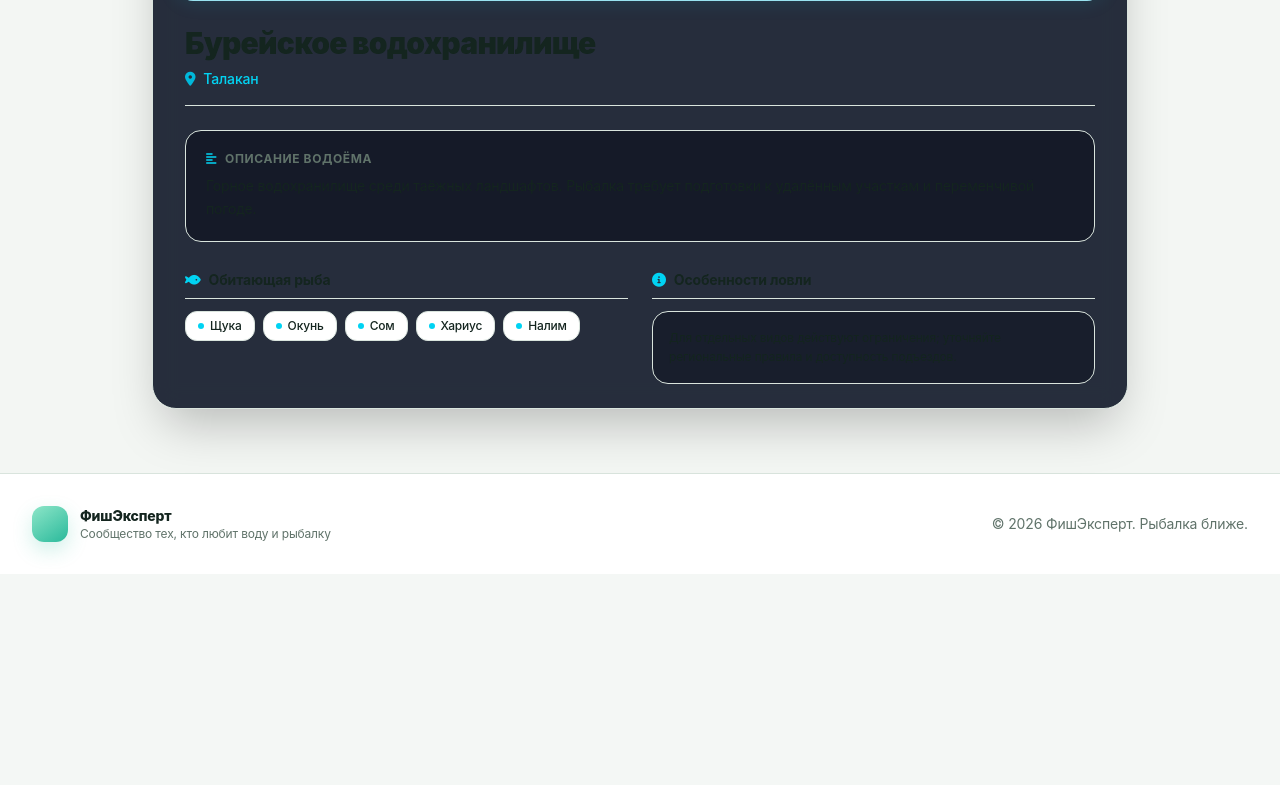
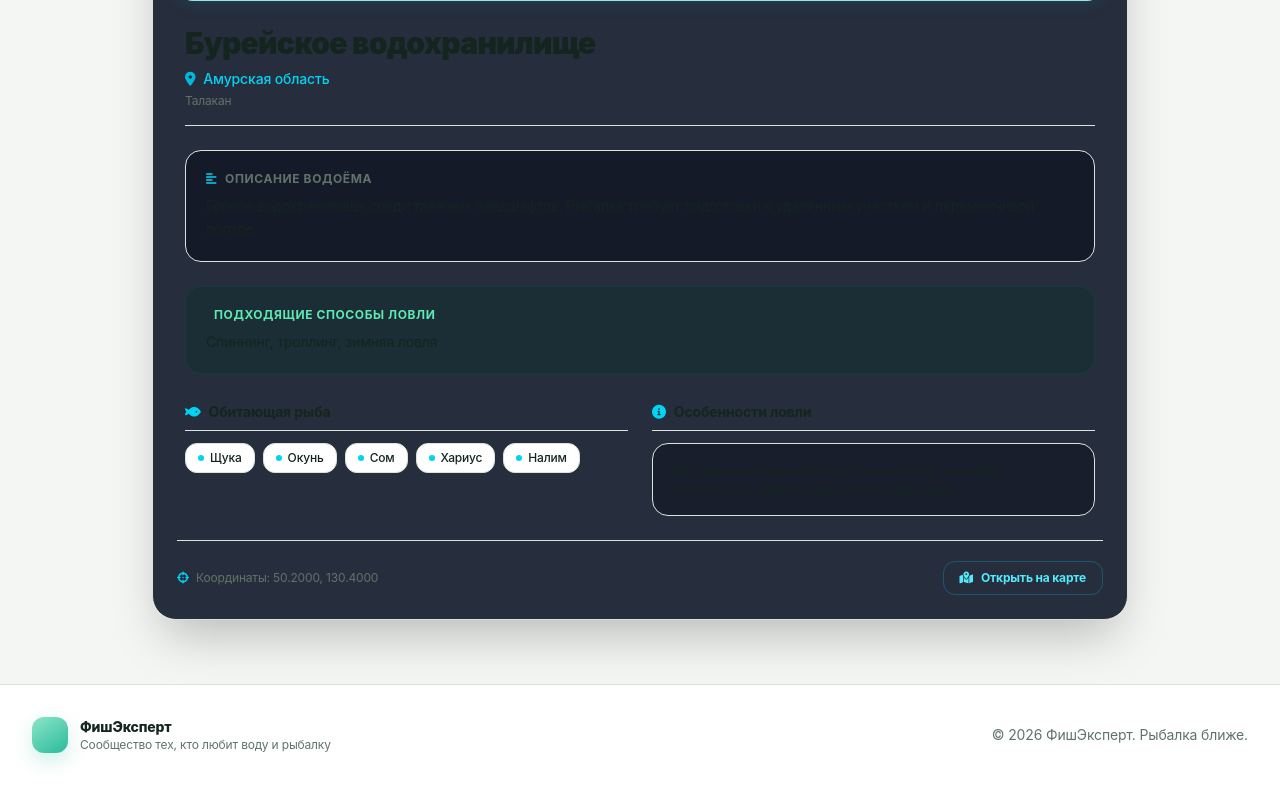
Before and after one commit to kirsanovalexey2011-source/FisherPro1111, a Flask app: a page that uses templates/water_detail.html in a window 1280 px wide. Shown: the part 744-1529 px from the top of the page. Before the commit the page ends 1293 px from the top, so only its background shows below. Run offline with Flask 3, Linux system fonts and the light colour scheme.

Commit message:
Improve waterbody detail with region, fishing methods and map coordinates

```diff
--- a/templates/water_detail.html
+++ b/templates/water_detail.html
@@ -88,11 +88,14 @@
                 <h1 class="text-2xl sm:text-3xl font-black text-white tracking-tight mb-2">
                     {{ wb.name }}
                 </h1>
-                {% if wb.location %}
+                {% if wb.region or wb.location %}
                 <p class="text-xs sm:text-sm text-cyan-400 flex items-center gap-2 font-medium">
                     <i class="fa-solid fa-location-dot text-cyan-500"></i>
-                    <span>{{ wb.location }}</span>
+                    <span>{{ wb.region or wb.location }}</span>
                 </p>
+                {% endif %}
+                {% if wb.location and wb.region and wb.location != wb.region %}
+                <p class="text-xs text-gray-500 mt-1">{{ wb.location }}</p>
                 {% endif %}
             </div>
 
@@ -104,6 +107,15 @@
                 <p class="text-gray-300 text-sm leading-relaxed">
                     {{ wb.description }}
                 </p>
+            </div>
+            {% endif %}
+
+            {% if wb.methods %}
+            <div class="bg-emerald-950/30 border border-emerald-800/30 p-5 rounded-2xl">
+                <h3 class="text-xs font-bold text-emerald-300 uppercase tracking-wider mb-2 flex items-center gap-2">
+                    <i class="fa-solid fa-fish-fins"></i> Подходящие способы ловли
+                </h3>
+                <p class="text-gray-200 text-sm leading-relaxed">{{ wb.methods }}</p>
             </div>
             {% endif %}
 
@@ -137,6 +149,19 @@
             </div>
 
         </div>
+
+        {% if wb.lat is not none and wb.lon is not none %}
+        <div class="flex flex-wrap items-center justify-between gap-3 border-t border-gray-800 pt-5">
+            <div class="text-xs text-gray-500"><i class="fa-solid fa-crosshairs text-cyan-400 mr-1"></i> Координаты: {{ '%.4f'|format(wb.lat) }}, {{ '%.4f'|format(wb.lon) }}</div>
+            <a href="https://www.google.com/maps?q={{ wb.lat }},{{ wb.lon }}" target="_blank" rel="noopener noreferrer"
+               class="inline-flex items-center gap-2 px-4 py-2 rounded-xl border border-cyan-500/30 text-cyan-300 text-xs font-bold hover:bg-cyan-500/10 transition">
+                <i class="fa-solid fa-map-location-dot"></i> Открыть на карте
+            </a>
+        </div>
+        {% endif %}
+        {% if wb.photo_note %}
+        <p class="text-[11px] text-gray-500">{{ wb.photo_note }}</p>
+        {% endif %}
 
     </div>
 
```
